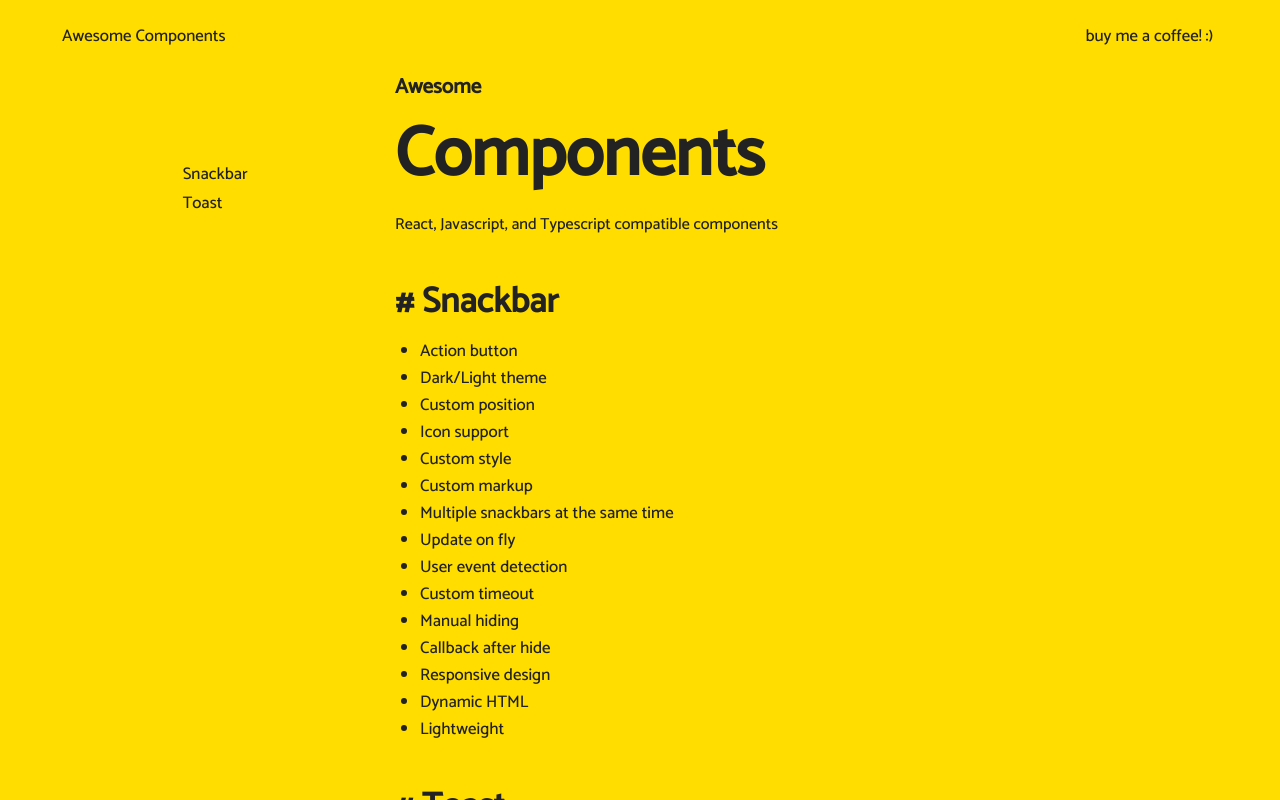
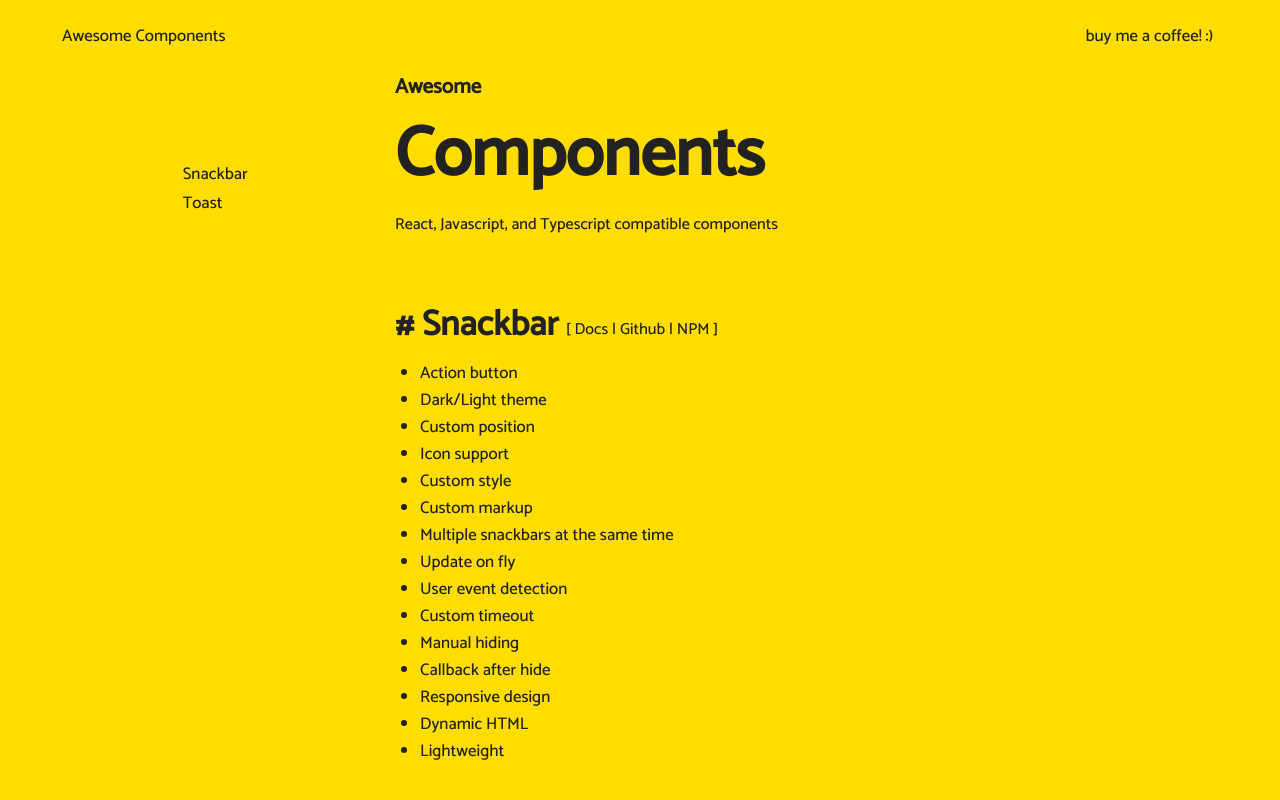
Before and after one commit to MostafaMDZH/Awesome-Components-Website, a Next.js app: page / in a window 1280 px wide. Built offline with nearby package versions, Linux system fonts and the light colour scheme.

Commit message:
extra links added

```diff
--- a/pages/index.js
+++ b/pages/index.js
@@ -44,7 +44,16 @@ export default function Main(){
                         <p className='sectionDescription'>React, Javascript, and Typescript compatible components</p>
 
                         {/* snackbar */}
-                        <h2 className='componentName' id='snackbar' title='demo and documentation'># <a href='https://awesome-snackbar.demos.mostafa-mdzh.ir'>Snackbar</a></h2>
+                        <div className='componentNameWrapper'>
+                            <a className='componentName' id='snackbar' href='#snackbar'># Snackbar</a>&nbsp;
+                            [&nbsp;
+                                <a href='https://awesome-snackbar.demos.mostafa-mdzh.ir'>Docs</a>
+                                &nbsp;|&nbsp;
+                                <a href='https://github.com/MostafaMDZH/Awesome-Snackbar'>Github</a>
+                                &nbsp;|&nbsp;
+                                <a href='https://www.npmjs.com/package/awesome-snackbar'>NPM</a>
+                            &nbsp;]
+                        </div>
                         <ul className='features'>
                             <li>Action button</li>
                             <li>Dark/Light theme</li>
@@ -64,7 +73,16 @@ export default function Main(){
                         </ul>
 
                         {/* toast */}
-                        <h2 className='componentName' id='toast' title='demo and documentation'># <a href='https://awesome-toast.demos.mostafa-mdzh.ir'>Toast</a></h2>
+                        <div className='componentNameWrapper'>
+                            <a className='componentName' id='toast' href='#toast'># Toast</a>&nbsp;
+                            [&nbsp;
+                                <a href='https://awesome-toast.demos.mostafa-mdzh.ir'>Docs</a>
+                                &nbsp;|&nbsp;
+                                <a href='https://github.com/MostafaMDZH/Awesome-Toast'>Github</a>
+                                &nbsp;|&nbsp;
+                                <a href='https://www.npmjs.com/package/awesome-toast-component'>NPM</a>
+                            &nbsp;]
+                        </div>
                         <ul className='features'>
                             <li>Custom position</li>
                             <li>Dark/Light theme</li>
--- a/styles/main.scss
+++ b/styles/main.scss
@@ -112,17 +112,29 @@
                         font-size: 1.05rem;
                     }
                 }
-                > .componentName{
-                    margin-top: 35px;
-                    font-size: 2.2rem;
-                    > a{color: #222;}
-                }
-                > .componentName > a:hover,
-                > .componentName > a:focus{
-                    text-decoration: underline;
+                > .componentNameWrapper{
+                    margin-top: 70px;
+                    display: flex;
+                    align-items: flex-end;
+                    > a{
+                        color: #222;
+                    }
+                    > a:hover,
+                    > a:focus{
+                        text-decoration: underline;
+                    }
+                    > .componentName{
+                        font-size: 2.2rem;
+                        font-weight: bold;
+                        line-height: 2.2rem;
+                    }
+                    > .componentName:hover,
+                    > .componentName:focus{
+                        text-decoration: none;
+                    }
                 }
                 > .features{
-                    margin-top: 7px;
+                    margin-top: 17px;
                     margin-left: 25px;
                     font-size: 1.05rem;
                 }
```
